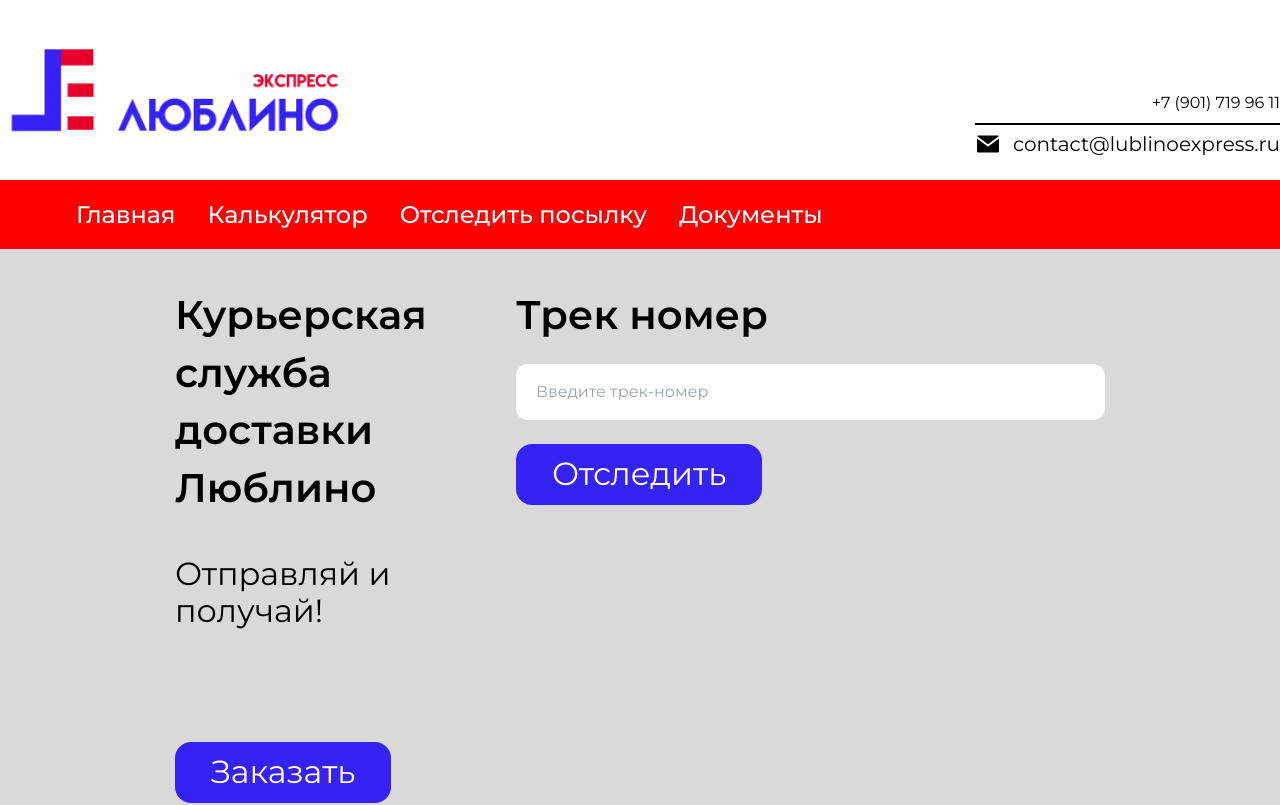
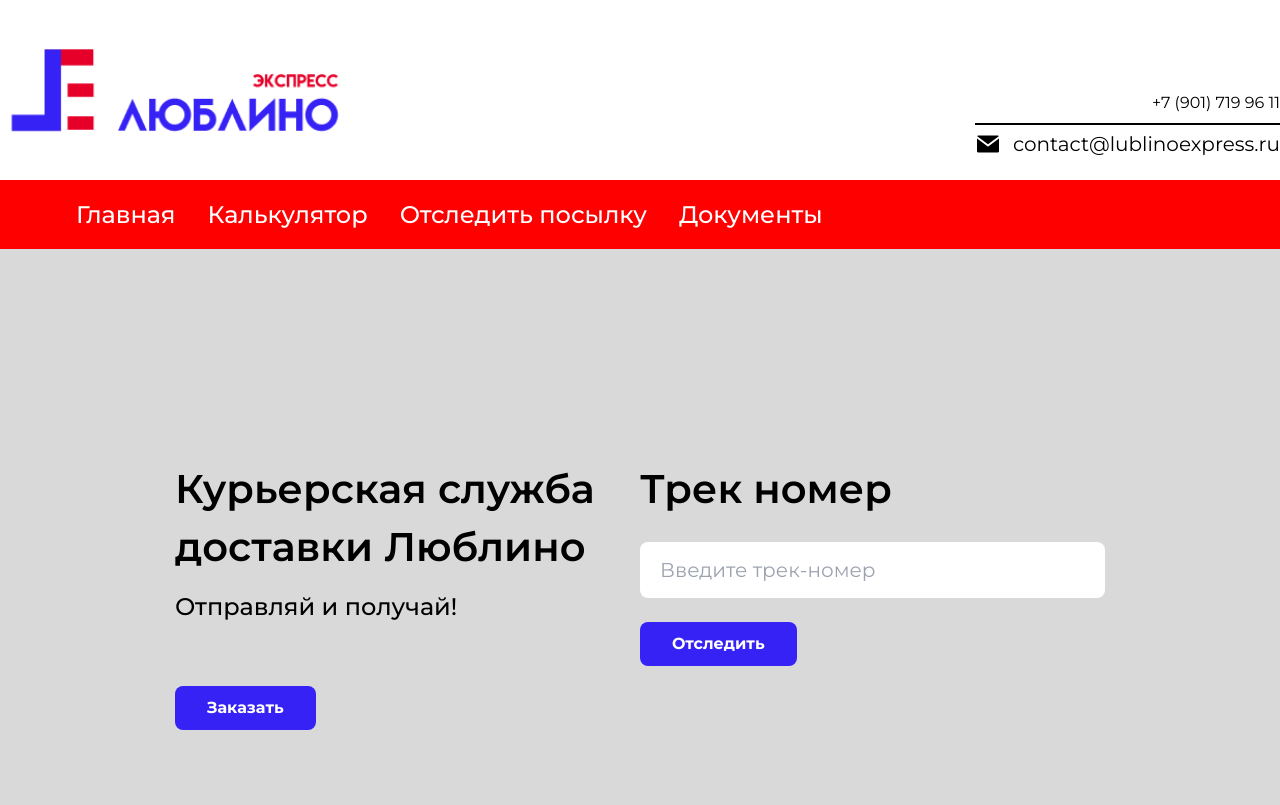
Before and after one commit to dmitrikosunovski/lublino, a Next.js app in the folder client/: page / in a window 1280 px wide. Shown: the top 805 px of the page. Built offline with nearby package versions, Linux system fonts and the light colour scheme.

Commit message:
font-family main screen

```diff
--- a/client/src/Components/FirstScreen/FirstScreen.module.scss
+++ b/client/src/Components/FirstScreen/FirstScreen.module.scss
@@ -2,24 +2,32 @@
   @apply flex justify-center items-center pb-[200px] w-full;
   padding: 0 175px;
   height: 691px;
-    background-color: #D9D9D9;
+  background-color: #d9d9d9;
+}
+
+.blockLeft {
+  @apply w-full;
 }
 
 .title {
-    @apply text-5xl;
-    font-style: normal;
+  max-width: 431px;
   font-weight: 600;
   font-size: 40px;
-    line-height: 144%;
+  line-height: 58px;
 }
 
 .subtitle {
-    @apply text-2xl mt-10 mb-[112px]
+  @apply font-medium mt-4;
+  margin-bottom: 65px;
+  font-size: 24px;
+  line-height: 29px;
 }
 
 .btn {
-    @apply text-2xl text-white px-9 py-3 rounded-2xl border-0 mb-[100px];
-    background-color: #3622F5;
+  @apply font-bold text-white px-8 py-3 rounded-lg border-0;
+  font-size: 16px;
+  line-height: 20px;
+  background-color: #3622f5;
 }
 
 .block {
@@ -27,21 +35,23 @@
 }
 
 .blockRight {
-    @apply flex flex-col justify-start;
+  @apply flex flex-col justify-start w-full;
 }
 
 .track {
-    font-style: normal;
   font-weight: 600;
   font-size: 40px;
-    line-height: 144%;
-    color: #000000;
+  line-height: 58px;
 }
 
 .trackInput {
-    @apply mt-5;
+  @apply my-6;
 
   input {
-        @apply w-[589px] h-[56px] rounded-xl mb-[24px] pl-5;
+    @apply h-[56px] font-normal w-full rounded-lg pl-5 outline-none;
+    font-size: 20px;
+    line-height: 24px;
+    color: #a7a7a7;
+    max-width: 628px;
   }
 }
--- a/client/src/Components/FirstScreen/FirstScreen.tsx
+++ b/client/src/Components/FirstScreen/FirstScreen.tsx
@@ -6,12 +6,11 @@ export const FirstScreen = () => {
       <div className={styles.block}>
         <div className={styles.blockLeft}>
           <div>
-            <div className={styles.title}>Курьерская служба</div>
-            <div className={styles.title}>доставки Люблино</div>
+            <div className={styles.title}>
+              Курьерская служба доставки Люблино
+            </div>
           </div>
-          <div className={styles.subtitle}>
-            <div>Отправляй и получай!</div>
-          </div>
+          <div className={styles.subtitle}>Отправляй и получай!</div>
           <div>
             <button className={styles.btn}>Заказать</button>
           </div>
--- a/client/src/Components/Header/Header.module.scss
+++ b/client/src/Components/Header/Header.module.scss
@@ -22,8 +22,6 @@
     @apply text-lg flex gap-x-3;
 
     h2 {
-        font-family: 'Montserrat';
-        font-style: normal;
         font-weight: 500;
         font-size: 44px;
         line-height: 29px;
@@ -43,12 +41,9 @@
 }
 
 .lowHeaderText {
-    @apply text-2xl font-normal;
-    font-style: normal;
     font-weight: 500;
     font-size: 24px;
     line-height: 29px;
-    text-align: center;
 }
 
 .line {
--- a/client/src/Components/Header/Header.tsx
+++ b/client/src/Components/Header/Header.tsx
@@ -1,3 +1,4 @@
+import Link from 'next/link'
 import { MailIcon } from '../Icons/MailIcon'
 import styles from './Header.module.scss'
 import Image from 'next/image'
@@ -30,10 +31,18 @@ export const Header = () => {
         </div>
       </div>
       <div className={styles.lowHeader}>
-        <div className={styles.lowHeaderText}>Главная</div>
-        <div className={styles.lowHeaderText}>Калькулятор</div>
-        <div className={styles.lowHeaderText}>Отследить посылку</div>
-        <div className={styles.lowHeaderText}>Документы</div>
+        <Link href={'#'} className={styles.lowHeaderText}>
+          Главная
+        </Link>
+        <Link href={'#'} className={styles.lowHeaderText}>
+          Калькулятор
+        </Link>
+        <Link href={'#'} className={styles.lowHeaderText}>
+          Отследить посылку
+        </Link>
+        <Link href={'#'} className={styles.lowHeaderText}>
+          Документы
+        </Link>
       </div>
     </div>
   )
```
Lines whose indentation alone changed are shown as unchanged.
